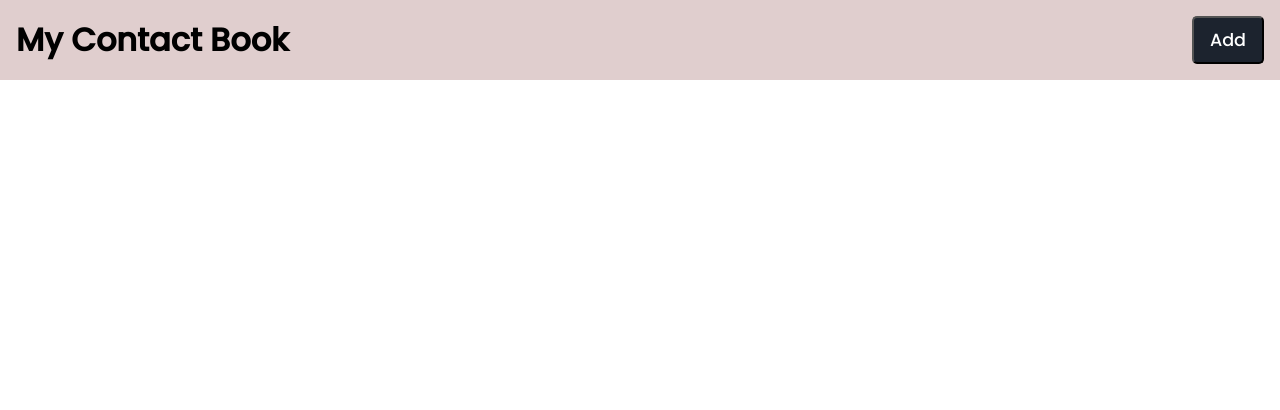
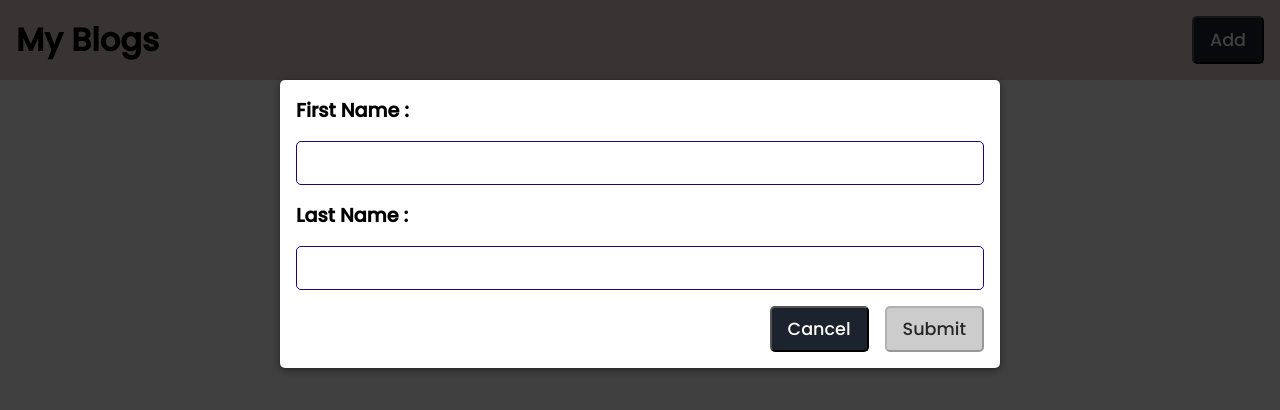
Before and after one commit to Abbas4tech/My-Book-React, a React (Create React App) app: page / in a window 1280 px wide. Shown: the top 410 px of the page. Built offline with nearby package versions, Linux system fonts and the light colour scheme.

Commit message:
added basic form with custom hook of validation

```diff
--- a/src/App.js
+++ b/src/App.js
@@ -1,10 +1,11 @@
+import Form from "./components/Form/Form";
 import Header from "./components/Header/Header";
 
 function App() {
   return (
     <>
       <Header />
-
+      <Form />
     </>
   );
 }
--- /dev/null
+++ b/src/components/Form/Form.js
@@ -0,0 +1,83 @@
+import React from "react";
+import UseInput from "../Hooks/UseInput";
+import Backdrop from "../UI/Backdrop";
+import Button from "../UI/Button";
+import Input from "../UI/Input";
+import classes from "./Form.module.css";
+
+const Form = () => {
+  const {
+    value: firstName,
+    isValid: firstNameIsValid,
+    hasError: firstNameHasError,
+    inputChangeHandler: firstNameChangeHandler,
+    inputBlurHandler: firstNameBlurHandler,
+    inputResetHandler: firstNameResetHandler,
+  } = UseInput((value) => value.trim() !== "");
+
+  const {
+    value: lastName,
+    isValid: lastNameIsValid,
+    hasError: lastNameHasError,
+    inputChangeHandler: lastNameChangeHandler,
+    inputBlurHandler: lastNameBlurHandler,
+    inputResetHandler: lastNameResetHandler,
+  } = UseInput((value) => value.trim() !== "");
+
+  const firstNameClasses = firstNameHasError
+    ? "input-box invalid"
+    : "input-box";
+  const lastNameClasses = lastNameHasError ? "input-box invalid" : "input-box";
+
+  let formIsValid = false;
+  if (firstNameIsValid && lastNameIsValid) {
+    formIsValid = true;
+  }
+
+  const formHandler = (event) => {
+    event.preventDefault();
+    console.log(firstName, lastName);
+    firstNameResetHandler();
+    lastNameResetHandler();
+  };
+
+  return (
+    <>
+      <Backdrop />
+      <form onSubmit={formHandler} className={classes.form}>
+        <Input
+          label="First Name :"
+          classes={firstNameClasses}
+          input={{
+            value: firstName,
+            type: "text",
+            id: "first name",
+            onChange: firstNameChangeHandler,
+            onBlur: firstNameBlurHandler,
+          }}
+          error={firstNameHasError}
+        />
+        <Input
+          label="Last Name :"
+          classes={lastNameClasses}
+          input={{
+            value: lastName,
+            type: "text",
+            id: "first name",
+            onChange: lastNameChangeHandler,
+            onBlur: lastNameBlurHandler,
+          }}
+          error={lastNameHasError}
+        />
+        <section style={{ display: "flex", justifyContent: "flex-end" }}>
+          <Button>Cancel</Button>
+          <Button disabled={!formIsValid} type={"submit"}>
+            Submit
+          </Button>
+        </section>
+      </form>
+    </>
+  );
+};
+
+export default Form;
--- /dev/null
+++ b/src/components/Form/Form.module.css
@@ -0,0 +1,14 @@
+.form {
+  width: 90%;
+  max-width: 45rem;
+  background: #fff;
+  padding: 1rem;
+  margin: 0 auto;
+  position: fixed;
+  top: 10vh;
+  left: 50%;
+  transform: translateX(-50%);
+  z-index: 20;
+  box-shadow: 0 2px 8px rgba(0, 0, 0, 0.5);
+  border-radius: 5px;
+}
--- a/src/components/Header/Header.js
+++ b/src/components/Header/Header.js
@@ -5,7 +5,7 @@ import classes from "./Header.module.css";
 const Header = () => {
   return (
     <header className={classes.header}>
-      <h1>My Contact Book</h1>
+      <h1>My Blogs</h1>
       <Button>Add</Button>
     </header>
   );
--- /dev/null
+++ b/src/components/Hooks/UseInput.js
@@ -0,0 +1,58 @@
+import { useReducer } from "react";
+
+const initialState = {
+  value: "",
+  isTouched: false,
+};
+
+const reducer = (state, action) => {
+  if (action.type === "CHANGE") {
+    return {
+      value: action.value,
+      isTouched: state.isTouched,
+    };
+  } else if (action.type === "BLUR") {
+    return {
+      value: state.value,
+      isTouched: action.isTouched,
+    };
+  } else if (action.type === "RESET") {
+    return {
+      value: "",
+      isTouched: false,
+    };
+  } else {
+    return state;
+  }
+};
+
+const UseInput = (validateValue) => {
+  const [state, dispatch] = useReducer(reducer, initialState);
+
+  const inputIsValid = validateValue(state.value);
+
+  const hasError = !inputIsValid && state.isTouched;
+
+  const inputChangeHandler = (event) => {
+    dispatch({ type: "CHANGE", value: event.target.value });
+  };
+
+  const inputBlurHandler = () => {
+    dispatch({ type: "BLUR", isTouched: true });
+  };
+
+  const inputResetHandler = () => {
+    dispatch({ type: "RESET", isTouched: true });
+  };
+
+  return {
+    value: state.value,
+    isValid: inputIsValid,
+    hasError,
+    inputChangeHandler,
+    inputBlurHandler,
+    inputResetHandler,
+  };
+};
+
+export default UseInput;
--- /dev/null
+++ b/src/components/UI/Backdrop.js
@@ -0,0 +1,11 @@
+import React from "react";
+import classes from "./Backdrop.module.css";
+const Backdrop = ({ onHit, children }) => {
+  return (
+    <div className={classes.backdrop} onClick={onHit}>
+      {children}
+    </div>
+  );
+};
+
+export default Backdrop;
--- /dev/null
+++ b/src/components/UI/Backdrop.module.css
@@ -0,0 +1,9 @@
+.backdrop {
+  width: 100%;
+  height: 100vh;
+  background-color: rgba(0, 0, 0, 0.75);
+  position: fixed;
+  top: 0%;
+  left: 0;
+  z-index: 10;
+}
--- a/src/components/UI/Button.js
+++ b/src/components/UI/Button.js
@@ -6,7 +6,7 @@ const Button = ({ onPress, type, children, disabled }) => {
     <>
       <button
         onClick={onPress}
-        type={type}
+        type={type || "button"}
         disabled={disabled}
         className={classes.button}
       >
--- a/src/components/UI/Button.module.css
+++ b/src/components/UI/Button.module.css
@@ -6,6 +6,7 @@
   cursor: pointer;
   font-size: 1.1rem;
   font-weight: 500;
+  margin-left: 1rem;
 }
 
 .button:hover {
--- /dev/null
+++ b/src/components/UI/Input.css
@@ -0,0 +1,45 @@
+.input-box {
+  width: 100%;
+}
+.input-box label {
+  display: block;
+  font-weight: bold;
+  font-size: 1.2rem;
+}
+.input-box input {
+  width: 100%;
+  margin: 1rem 0;
+  border: 1px solid #240370;
+
+  outline: none;
+  border-radius: 5px;
+  padding: 0.5rem;
+  font-size: 1.1rem;
+}
+.input-box input:focus {
+  outline: none;
+  background-color: #e9c9c7;
+  border: none;
+  border: 1px solid #8b0900;
+  outline: none;
+  border-color: #240370;
+  background-color: #e0d4fd;
+}
+
+/* ======== Error classes =============== */
+
+.invalid label {
+  color: red;
+}
+.invalid input {
+  border: 1px solid #b40e0e;
+  background-color: #fddddd;
+}
+.invalid input:focus {
+  border-color: #ff8800;
+  background-color: #fbe8d2;
+}
+.invalid p {
+  margin-bottom: 00.5rem;
+  color: rgb(187, 19, 7);
+}
--- /dev/null
+++ b/src/components/UI/Input.js
@@ -0,0 +1,14 @@
+import React from "react";
+import "./Input.css";
+
+const Input = ({ error, input, label, classes }) => {
+  return (
+    <div className={classes}>
+      <label>{label}</label>
+      <input {...input} />
+      {error && <p>Please enter valid {input.id}</p>}
+    </div>
+  );
+};
+
+export default Input;
```
